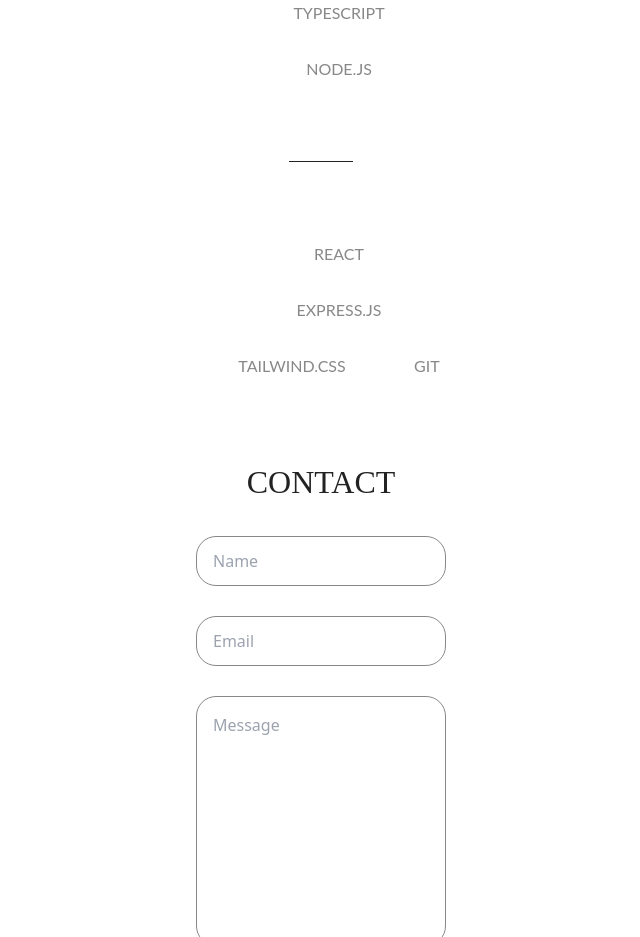
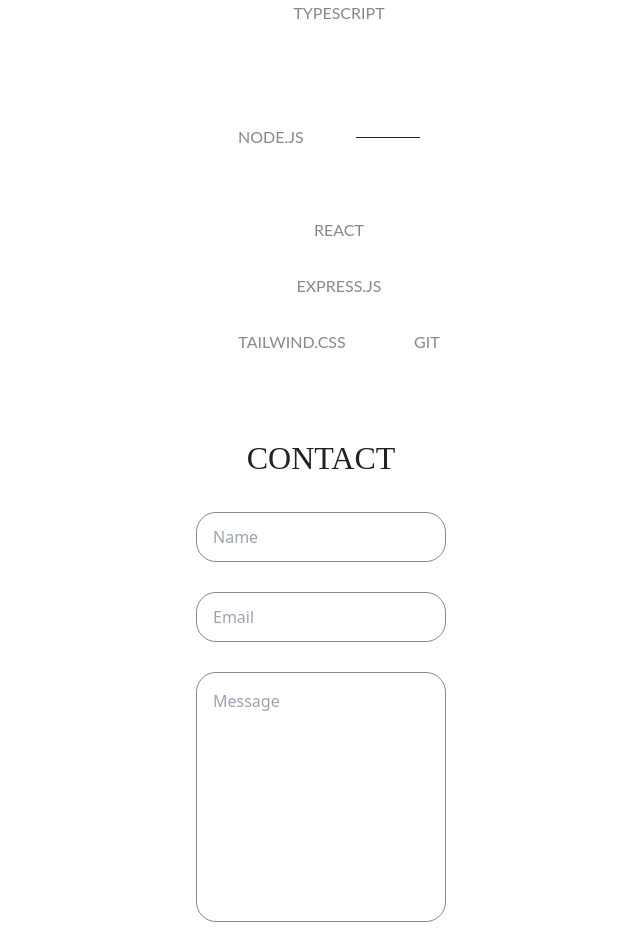
Before and after one commit to Pauly-2002/my-portfolio, a React (Vite) app: page / in a window 1280 px wide. Shown: the part 1880-2817 px from the top of the page, without its empty margins (319-959 px from the left). Built offline with nearby package versions, Linux system fonts and the light colour scheme.

Commit message:
working on the divider

```diff
--- a/src/components/Skills/Skills.jsx
+++ b/src/components/Skills/Skills.jsx
@@ -13,8 +13,9 @@ const Skills = () => {
         <SkillList src={checkMarkIcon} p="JAVASCRIPT" />
         <SkillList src={checkMarkIcon} p="TYPESCRIPT" />
         <SkillList src={checkMarkIcon} p="NODE.JS" />
+        <hr className=" w-16 my-20" />
       </div>
-      <hr className="w-16 my-20" />
+
       <div className="flex justify-evenly self-center flex-wrap gap-8 w-[26ch]">
         <SkillList src={checkMarkIcon} p="REACT" />
         <SkillList src={checkMarkIcon} p="EXPRESS.JS" />
```
